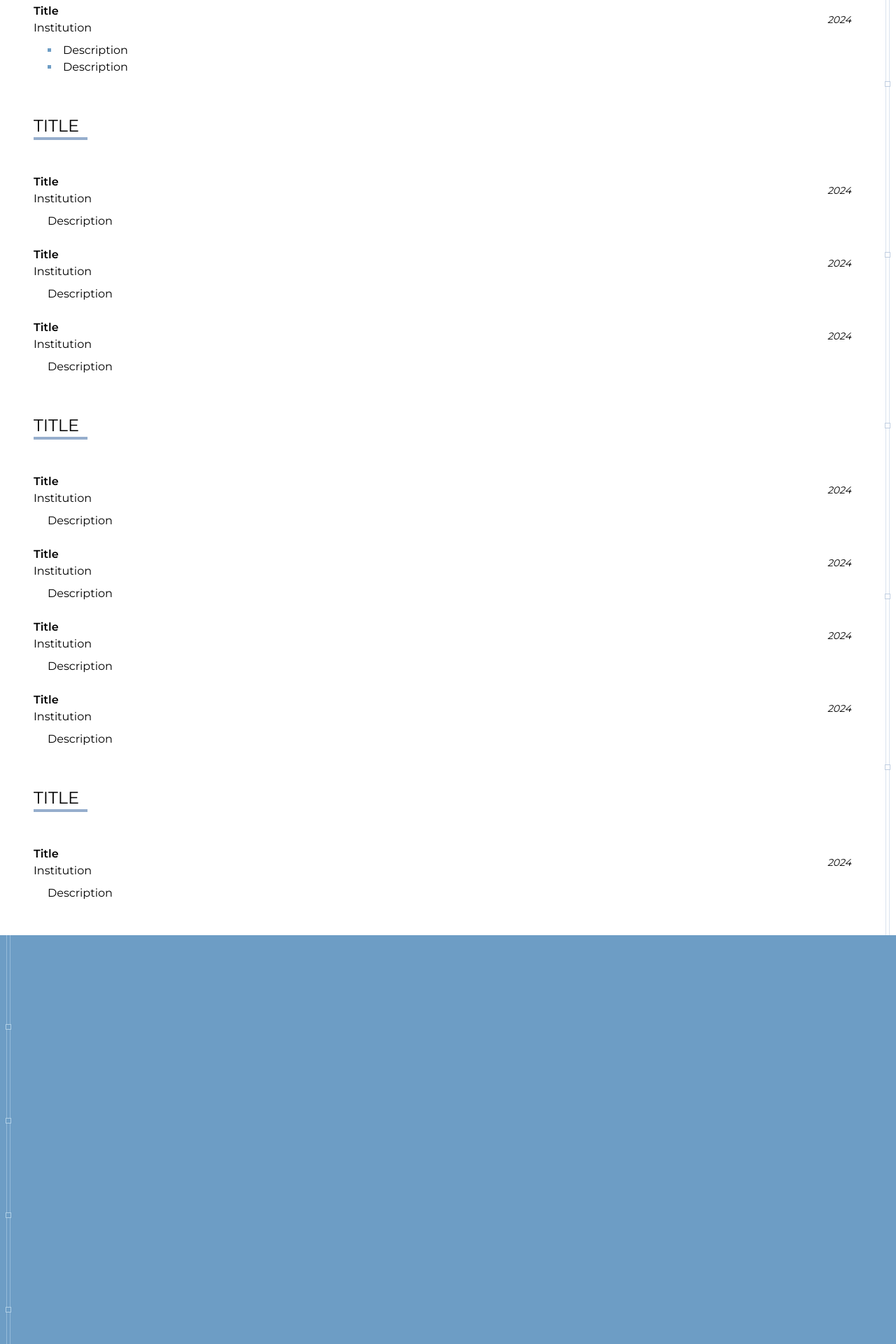
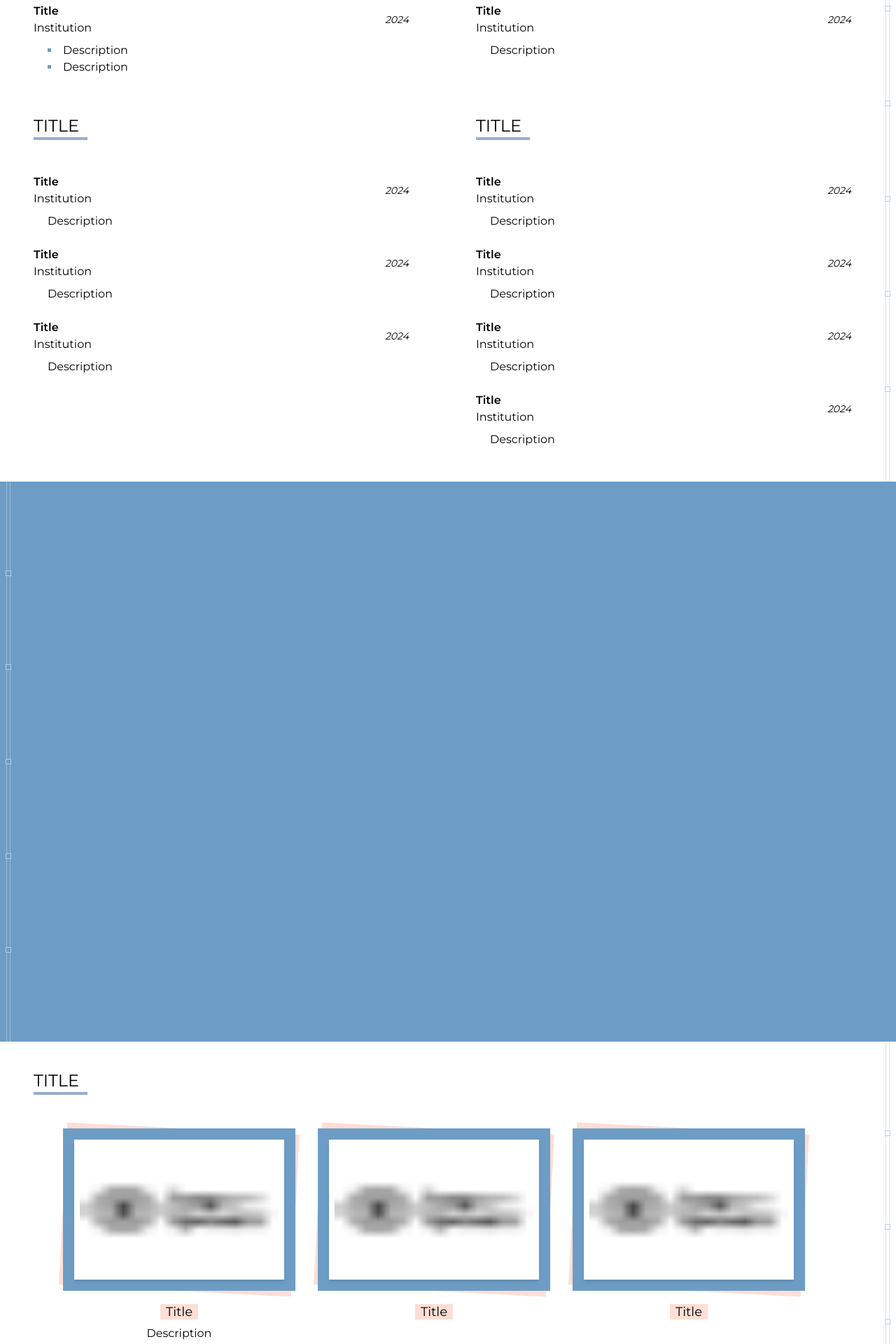
Before and after one commit to wendellavila/portfolio_next, a Next.js app: page /en in a window 1280 px wide. Shown: the part 1720-3640 px from the top of the page at 70% size. Built offline with nearby package versions, Linux system fonts and the light colour scheme; what tailwindcss-animated would draw is missing.

Commit message:
fix: Better responsiveness for larger screen sizes

```diff
--- a/src/app/[lang]/(experience)/CvSection.tsx
+++ b/src/app/[lang]/(experience)/CvSection.tsx
@@ -1,18 +1,19 @@
 import { SectionHeader } from '@/components/SectionHeader';
 import { CvItem } from './CvItem';
 import { useTranslations } from 'next-intl';
+import { ComponentProps } from '@/typing/props';
 
-interface Props {
+interface Props extends ComponentProps {
   i18nNamespace: string;
 }
 
 export function CvSection(props: Props) {
-  const { i18nNamespace } = props;
+  const { className, i18nNamespace } = props;
   const i18n = useTranslations(`sections.educationExperience.${i18nNamespace}`);
   const count = parseInt(i18n('count')) || 0;
 
   return (
-    <section>
+    <section className={`max-w-[800px] w-full ${className ?? ''}`}>
       <SectionHeader decorationClassName="bg-silver">
         {i18n('title').toLocaleUpperCase()}
       </SectionHeader>
--- a/src/app/[lang]/(experience)/ExperienceSection.tsx
+++ b/src/app/[lang]/(experience)/ExperienceSection.tsx
@@ -13,11 +13,17 @@ export function ExperienceSection(props: SectionProps) {
       id="education-experience"
       className="min-h-screen flex flex-row bg-white"
     >
-      <div className={`grow pt-2 pb-6 pl-6 md:pl-12 pr-6 md:pr-0`}>
-        <CvSection i18nNamespace="education" />
-        <CvSection i18nNamespace="experience" />
-        <CvSection i18nNamespace="courses" />
-        <CvSection i18nNamespace="publications" />
+      <div
+        className="grow pt-2 pb-6 px-6 md:pl-12 md:pr-0
+        inline-grid gap-x-24 lg:grid-cols-2"
+      >
+        <CvSection i18nNamespace="education" className="order-1" />
+        <CvSection i18nNamespace="experience" className="order-2 lg:order-3" />
+        <CvSection
+          i18nNamespace="publications"
+          className="order-3 lg:order-2"
+        />
+        <CvSection i18nNamespace="courses" className="order-4 lg:order-4" />
       </div>
       <VerticalNav
         items={items}
--- a/src/app/[lang]/(projects)/ProjectItem.tsx
+++ b/src/app/[lang]/(projects)/ProjectItem.tsx
@@ -14,7 +14,7 @@ export function ProjectItem(props: ProjectItemProps) {
   return (
     <article
       className="relative flex flex-col items-center
-       text-center"
+       text-center mb-2"
     >
       <a
         className="z-10 hover:cursor-pointer hover:underline
@@ -36,12 +36,12 @@ export function ProjectItem(props: ProjectItemProps) {
           />
         </div>
         <div>
-          <span className="bg-cream mb-1 px-2 text-md leading-relaxed">
+          <span className="bg-cream mb-1 px-2 text-lg leading-relaxed">
             {title}
           </span>
         </div>
       </a>
-      {description && <p className="text-sm mt-1">{description}</p>}
+      {description && <p className="text-md mt-1">{description}</p>}
     </article>
   );
 }
--- a/src/app/[lang]/(projects)/ProjectsSection.tsx
+++ b/src/app/[lang]/(projects)/ProjectsSection.tsx
@@ -18,7 +18,7 @@ export function ProjectsSection(props: SectionProps) {
       id="projects"
       className="min-h-screen flex flex-row bg-white"
     >
-      <div className="grow pt-2 pb-6 pl-4">
+      <div className="grow pt-2 pb-6 px-6 md:pl-12">
         <SectionHeader decorationClassName="bg-silver">
           {i18n('title').toLocaleUpperCase()}
         </SectionHeader>
--- a/src/components/VerticalNav/VerticalNavLanguage.tsx
+++ b/src/components/VerticalNav/VerticalNavLanguage.tsx
@@ -39,7 +39,7 @@ export function VerticalNavLanguage(props: Props) {
   return (
     <div className={`flex flex-col ${isOpen ? 'backdrop-blur-sm' : ''}`}>
       <button
-        className={`h-8 flex flex-row items-center hover:cursor-pointer border
+        className={`h-8 flex flex-row items-center hover:cursor-pointer border hover:underline
       border-white/50`}
         aria-label={i18n('showLanguageOptions')}
       >
```
